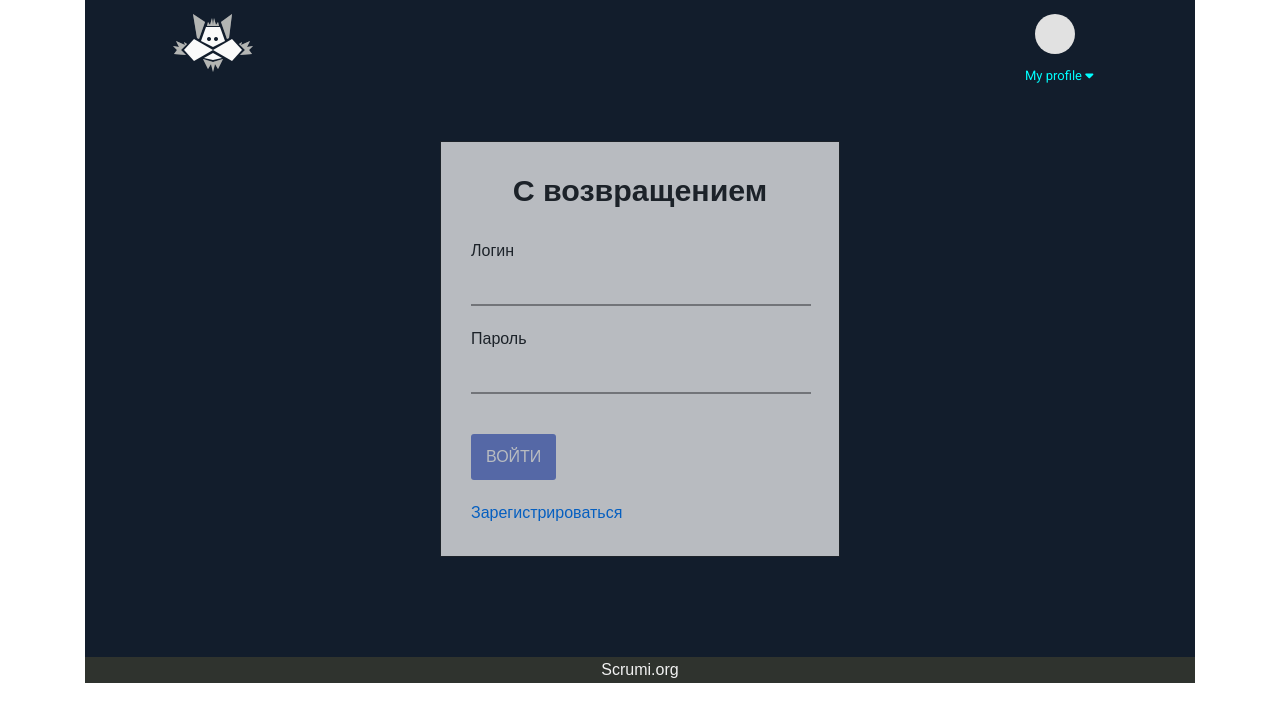
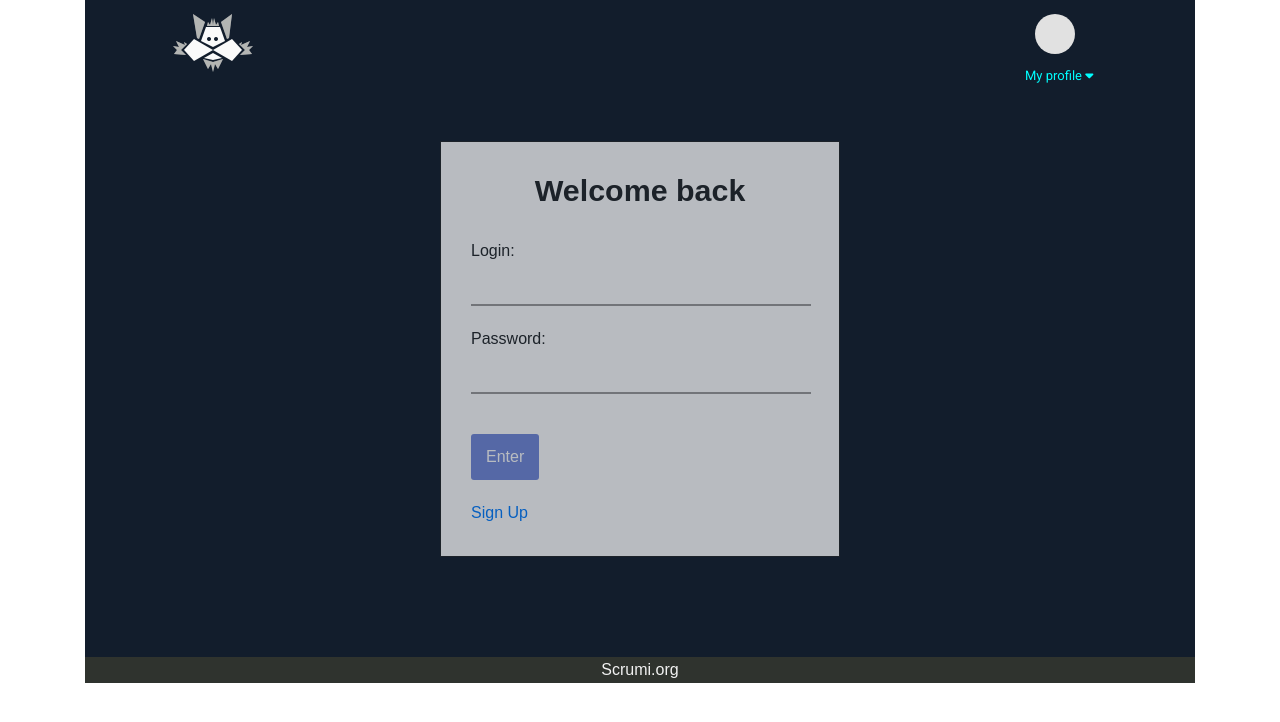
Before and after one commit to Iordanchic/chat-app-snails, a React (Create React App) app in the folder chat/: page /login in a window 1280 px wide. Shown: the top 722 px of the page. Built offline with nearby package versions, Linux system fonts and the light colour scheme; no server answers.

Commit message:
Bug fixes and login redirect

```diff
--- a/chat/src/components/Login/Login.js
+++ b/chat/src/components/Login/Login.js
@@ -1,9 +1,10 @@
 import React, { Component } from 'react';
 import './Login.css';
 import {Link} from 'react-router-dom';
+import { withRouter } from 'react-router-dom';
 
 
-export default class Login extends Component {
+class Login extends Component {
     constructor(props) {
         super(props);
     }
@@ -21,9 +22,16 @@ export default class Login extends Component {
         fetch(`/authenticate`, { method: 'POST', headers: { "Content-Type": "application/json" }, body: data })
         .then(res => res.json())
         .then(res => {
+            if(res.success === true){
+                let str = JSON.stringify(res);
+                localStorage.setItem("user_token", res.token)
+                this.props.history.push('/chat/main')
+            }
+            else if(res.success === false){
+                return
+            }
             console.log("res", res);
-            let str = JSON.stringify(res);
-            localStorage.setItem("user_token", res.token)
+
 
         })
         .catch(res => console.log('error'));
@@ -36,14 +44,14 @@ export default class Login extends Component {
                 <div className="row bg-color">
                     <div className="login-wrap">
                         <div className="login-form">
-                            <h1> С возвращением </h1>
-                            <label>Логин</label>
+                            <h1> Welcome back</h1>
+                            <label>Login:</label>
                             <input ref="login" type="text" />
-                            <label>Пароль</label>
+                            <label>Password:</label>
                             <input ref="pass" type="password" />
-                            <button onClick={this.handleLogin}> ВОЙТИ </button>
+                            <button onClick={this.handleLogin}> Enter </button>
                             <br />
-                            <Link to={"signup"}>Зарегистрироваться </Link>
+                            <Link to={"signup"}>Sign Up </Link>
                             {/* <button onClick={this.getInfoFromServer}> Check Post request </button> */}
                         </div>
                     </div>
@@ -52,3 +60,4 @@ export default class Login extends Component {
         )
     }
 }
+export default withRouter(Login)
--- a/chat/src/components/Profile/Profile.js
+++ b/chat/src/components/Profile/Profile.js
@@ -30,11 +30,6 @@ class Profile extends Component {
             .then(res => res.json())
             .then(res => {
                 console.log("res", res);
-                // if(res.success === false) {
-                //     this.setState({access: false})
-                // } else {
-                //     this.setState({access: true, name: res.name})
-                // }
 
             })
             .catch(err => console.log(err));
```
